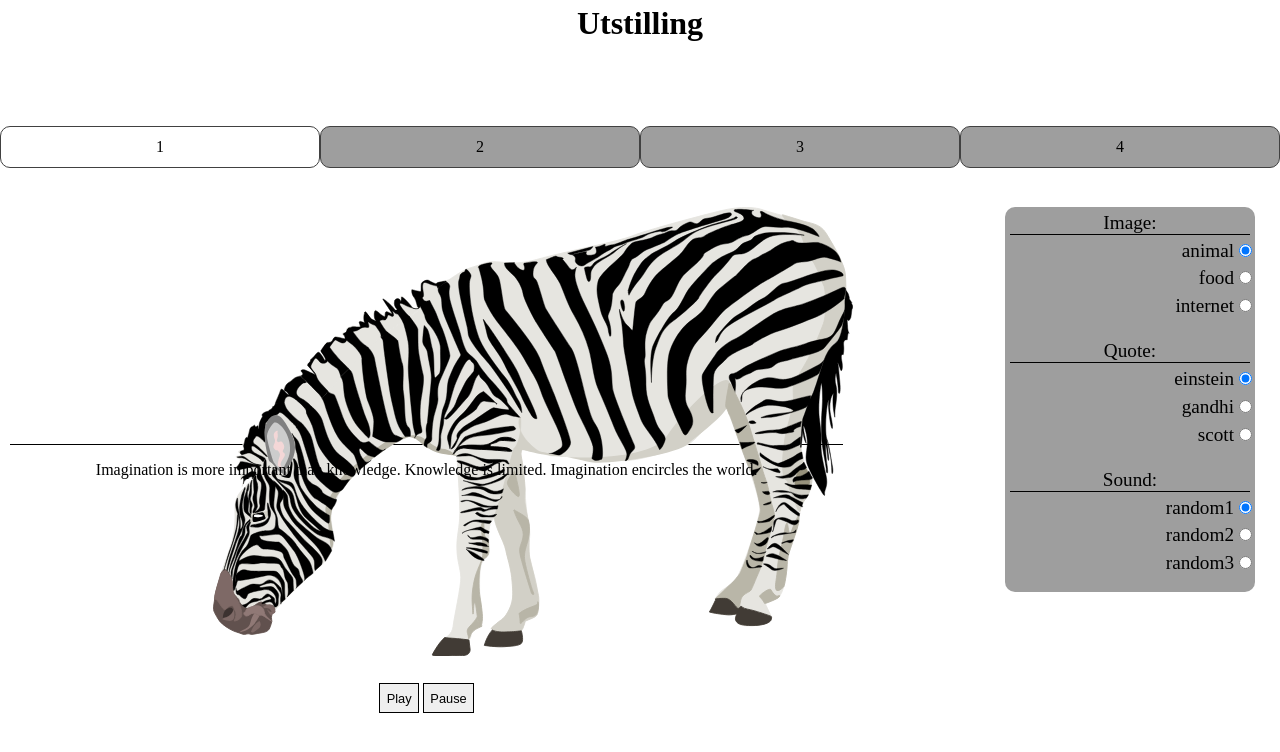
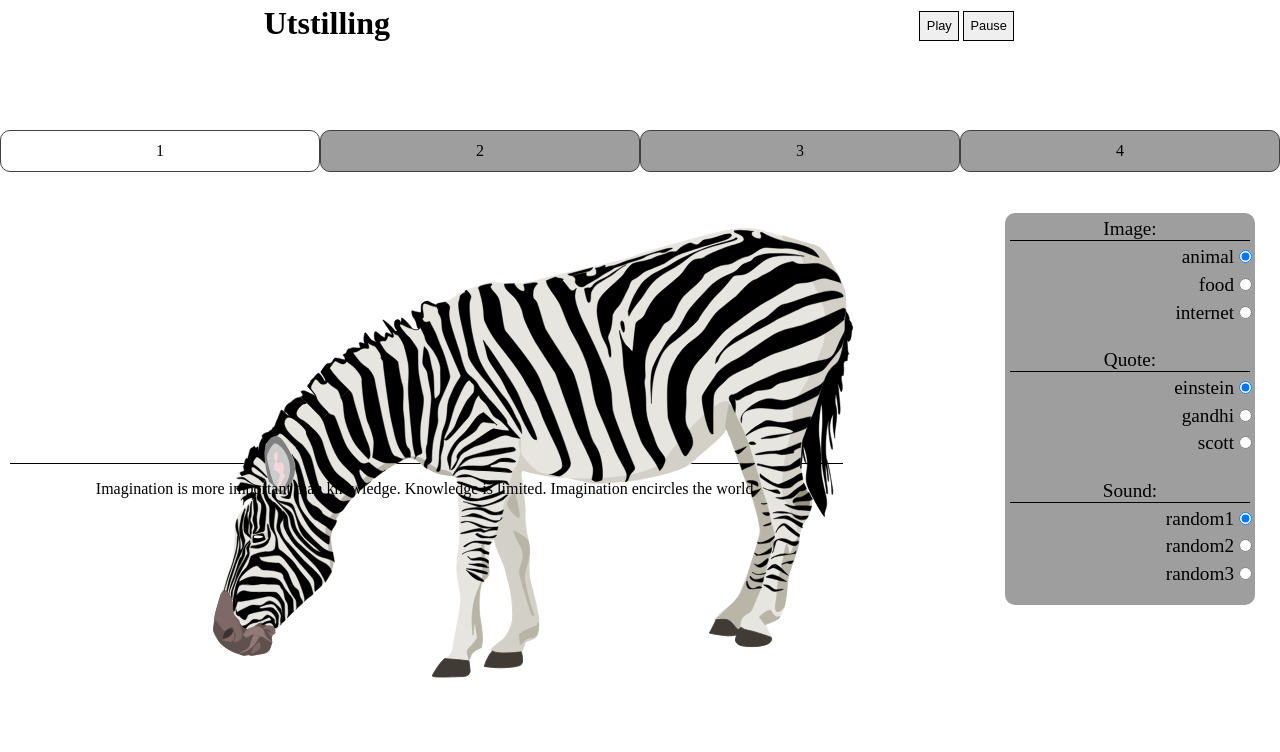
Before and after one commit to IT2810/it2810-webutvikling-h18-prosjekt-2-gruppe--34, a React (Create React App) app: page / in a window 1280 px wide. Shown: the top 752 px of the page. Built offline with nearby package versions, Linux system fonts and the light colour scheme.

Commit message:
flyttet avspillknapper

```diff
--- a/public/ContentFiles/Quotes/einstein2.json
+++ b/public/ContentFiles/Quotes/einstein2.json
@@ -1,4 +1,4 @@
 {
-	"title": "einstein2",
-	"text": "Most teachers waste their time by asking questions that are intended to discover what a pupil does not know, whereas the true art of questioning is to discover what the pupil does know or is capable of knowing."
+  "title": "einstein2",
+  "text": "I am dead."
 }
--- a/src/App.css
+++ b/src/App.css
@@ -16,11 +16,14 @@
   /*footer*/
 }
 
+.imgBox {
+  padding-top: 15px;
+}
+
 #audioControls {
-  width: 40%;
+  width: 100%;
   margin-left: auto;
   margin-right: auto;
-  text-align: center;
 }
 
 #audioControls > button {
@@ -93,6 +96,7 @@ svg {
   bottom: 0;
   right: 0;
   left: 0;
+  overflow-x: hidden;
 }
 
 .check_box > div > p {
@@ -120,9 +124,20 @@ svg {
   width: 100%;
   margin-top: -1em;
   margin-bottom: -1em;
+  display: grid;
+  grid-template-areas: "h1 buttons";
 }
+
+div > h1 {
+  grid-area: h1;
+}
+
+#audioControls {
+  grid-area: buttons;
+  padding-top: 25px;
+}
+
 /* all tabs */
-
 div.tabRow > div {
   background-color: #9e9e9e;
   margin-top: 0.5em;
@@ -181,7 +196,8 @@ input[type="radio"] {
       "cb media tabs";
 
     grid-template-columns: 1fr 10fr 1fr;
-    grid-template-rows: 15% 30% 30% 30%;
+    grid-template-rows: minmax(10%, auto);
+    height: initial;
   }
 
   .check_box {
--- a/src/App.js
+++ b/src/App.js
@@ -129,7 +129,16 @@ class App extends Component {
       <div className="App">
         <div className="header">
           <h1>Utstilling</h1>
+          <span id="audioControls">
+            <button onClick={() => document.getElementById("audio").play()}>
+              Play
+            </button>
+            <button onClick={() => document.getElementById("audio").pause()}>
+              Pause
+            </button>
+          </span>
         </div>
+
         <React.Fragment>
           <div className="check_box">
             <Group
@@ -163,14 +172,6 @@ class App extends Component {
             <audio id="audio" ref="audio" loop>
               <source src={this.state.sound} type="audio/mp3" />
             </audio>
-            <div id="audioControls">
-              <button onClick={() => document.getElementById("audio").play()}>
-                Play
-              </button>
-              <button onClick={() => document.getElementById("audio").pause()}>
-                Pause
-              </button>
-            </div>
           </div>
         </React.Fragment>
       </div>
```
